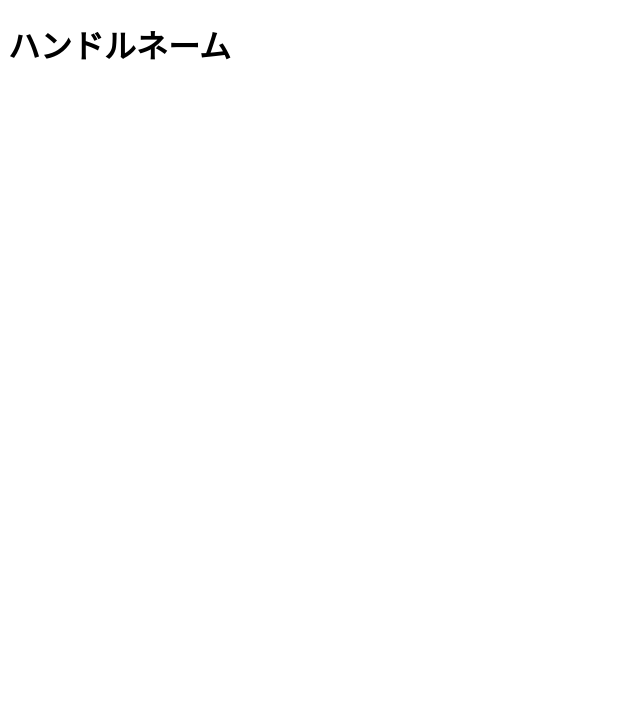
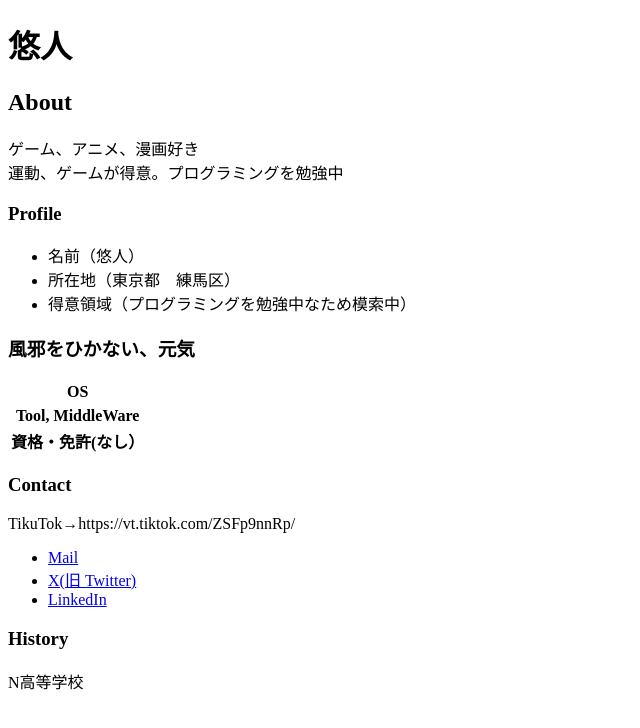
Before and after one commit to yuuto0820/yuuto0820.github.io, a plain HTML site: page index.html in a window 1280 px wide. Shown: the whole page, without its empty margins (0-640 px from the left). Drawn offline with Linux system fonts and the light colour scheme.

Commit message:
悠人のポートフォリオ

```diff
--- a/index.html
+++ b/index.html
@@ -6,6 +6,48 @@
     <title>ハンドルネームのポートフォリオ</title>
   </head>
   <body>
-    <h1>ハンドルネーム</h1>
+    <h1>悠人</h1>
   </body>
 </html>
+
+    <h2>About</h2>
+    <p>
+      ゲーム、アニメ、漫画好き<br>
+      運動、ゲームが得意。プログラミングを勉強中
+    </p>
+
+    <h3>Profile</h3>
+    <ul>
+      <li>名前（悠人）</li>
+      <li>所在地（東京都　練馬区）</li>
+      <li>得意領域（プログラミングを勉強中なため模索中）</li>
+    </ul>
+
+    <h3>風邪をひかない、元気</h3>
+    <table>
+      <tr>
+        <th>OS</th>
+
+      </tr>
+      <tr>
+
+      </tr>
+      <tr>
+        <th>Tool, MiddleWare</th>
+      </tr>
+      <tr>
+        <th>資格・免許(なし）</th>
+        <td></td>
+      </tr>
+    </table>
+
+    <h3>Contact</h3>
+    <p>TikuTok→https://vt.tiktok.com/ZSFp9nnRp/</p>
+    <ul>
+      <li><a href="mailto:name@example.com">Mail</a></li>
+      <li><a href="https://twitter.com/n_yobikou">X(旧 Twitter)</a></li>
+      <li><a href="https://www.linkedin.com/">LinkedIn</a></li>
+    </ul>
+
+    <h3>History</h3>
+    <p>N高等学校</p>
```
